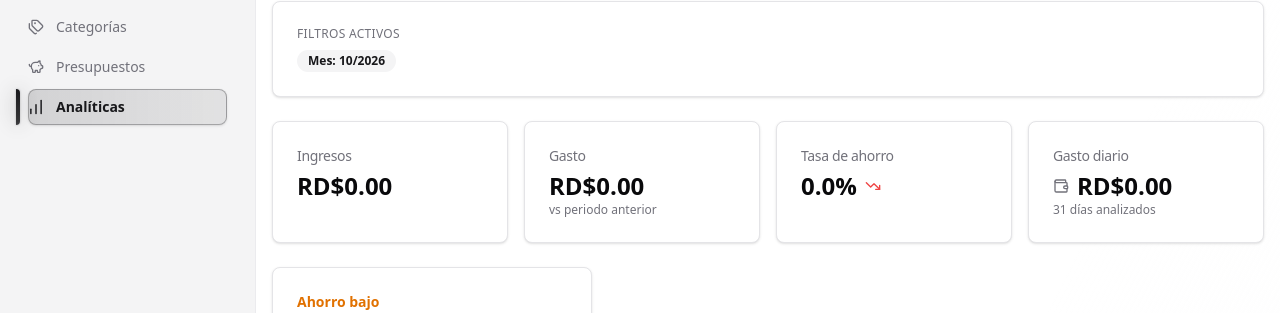
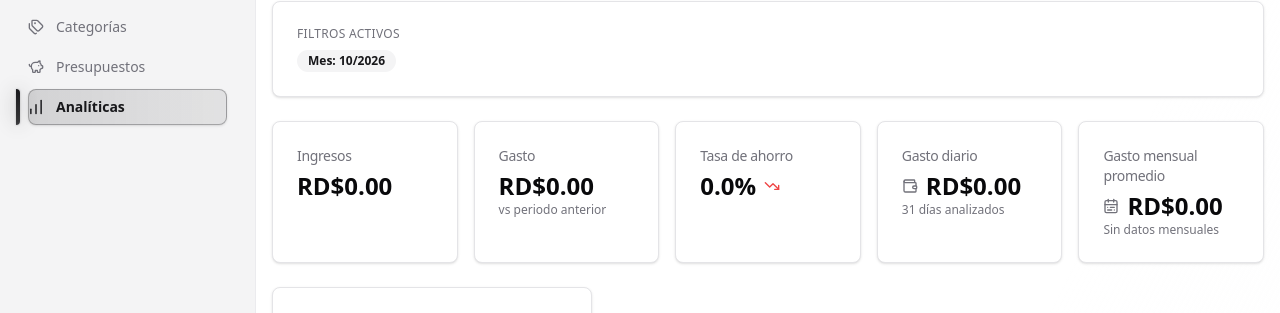
Before and after one commit to Osmait/GestorDePresupuesto, a Next.js app in the folder FrontendNextjs/gestor/: page /app/analysis in a window 1280 px wide. Shown: the part 204-517 px from the top of the page. Built offline with nearby package versions, Linux system fonts and the light colour scheme; no server answers.

Commit message:
feat(analytics): add monthly average expense KPI card
Adds a new KPI card to the analytics dashboard showing the average
monthly expense, computed client-side from the existing monthly_summary
data (months without expenses are excluded so the average reflects
actual spending behavior).

```diff
--- a/FrontendNextjs/gestor/components/analysis/AnalysisDashboard.tsx
+++ b/FrontendNextjs/gestor/components/analysis/AnalysisDashboard.tsx
@@ -1,7 +1,7 @@
 'use client'
 
 import { motion } from 'framer-motion'
-import { TrendingDown, TrendingUp, Wallet } from 'lucide-react'
+import { CalendarRange, TrendingDown, TrendingUp, Wallet } from 'lucide-react'
 import dynamic from 'next/dynamic'
 import { useRouter } from 'next/navigation'
 import { useTranslations } from 'next-intl'
@@ -202,6 +202,13 @@ export function AnalysisDashboard() {
 			: 30
 
 	const avgDailySpend = totalExpenses / daysInRange
+
+	const monthsWithExpenses = monthlySummary.filter((m) => Math.abs(m.Gastos) > 0)
+	const avgMonthlyExpense =
+		monthsWithExpenses.length > 0
+			? monthsWithExpenses.reduce((sum, m) => sum + Math.abs(m.Gastos), 0) / monthsWithExpenses.length
+			: 0
+
 	const previousExpenses = previousSummary?.total_expenses || 0
 	const expenseDelta = previousExpenses > 0 ? ((totalExpenses - previousExpenses) / previousExpenses) * 100 : 0
 
@@ -386,7 +393,7 @@ export function AnalysisDashboard() {
 				</Card>
 			)}
 
-			<div className='grid grid-cols-1 gap-4 md:grid-cols-2 xl:grid-cols-4'>
+			<div className='grid grid-cols-1 gap-4 md:grid-cols-2 xl:grid-cols-5'>
 				<Card>
 					<CardHeader className='pb-1'>
 						<CardTitle className='text-sm font-medium text-muted-foreground'>{t('income')}</CardTitle>
@@ -440,6 +447,23 @@ export function AnalysisDashboard() {
 							<p className='text-2xl font-semibold'>{formatDOP(avgDailySpend)}</p>
 						</div>
 						<p className='text-xs text-muted-foreground'>{t('daysAnalyzed', { days: daysInRange })}</p>
+					</CardContent>
+				</Card>
+
+				<Card>
+					<CardHeader className='pb-1'>
+						<CardTitle className='text-sm font-medium text-muted-foreground'>{t('monthlyAvgExpense')}</CardTitle>
+					</CardHeader>
+					<CardContent className='pt-0'>
+						<div className='flex items-center gap-2'>
+							<CalendarRange className='h-4 w-4 text-muted-foreground' />
+							<p className='text-2xl font-semibold'>{formatDOP(avgMonthlyExpense)}</p>
+						</div>
+						<p className='text-xs text-muted-foreground'>
+							{monthsWithExpenses.length > 0
+								? t('monthsAnalyzed', { months: monthsWithExpenses.length })
+								: t('noMonthlyData')}
+						</p>
 					</CardContent>
 				</Card>
 			</div>
--- a/FrontendNextjs/gestor/messages/en.json
+++ b/FrontendNextjs/gestor/messages/en.json
@@ -400,6 +400,9 @@
     "activeFilters": "Active filters",
     "savingsRate": "Savings rate",
     "dailySpend": "Daily spend",
+    "monthlyAvgExpense": "Average monthly expense",
+    "monthsAnalyzed": "{months} months analyzed",
+    "noMonthlyData": "No monthly data",
     "vsPreviousPeriod": "vs previous period",
     "daysAnalyzed": "{days} days analyzed",
     "topCategoryPeriod": "Top category in period",
--- a/FrontendNextjs/gestor/messages/es.json
+++ b/FrontendNextjs/gestor/messages/es.json
@@ -400,6 +400,9 @@
     "activeFilters": "Filtros activos",
     "savingsRate": "Tasa de ahorro",
     "dailySpend": "Gasto diario",
+    "monthlyAvgExpense": "Gasto mensual promedio",
+    "monthsAnalyzed": "{months} meses analizados",
+    "noMonthlyData": "Sin datos mensuales",
     "vsPreviousPeriod": "vs periodo anterior",
     "daysAnalyzed": "{days} días analizados",
     "topCategoryPeriod": "Top categoría del periodo",
```
